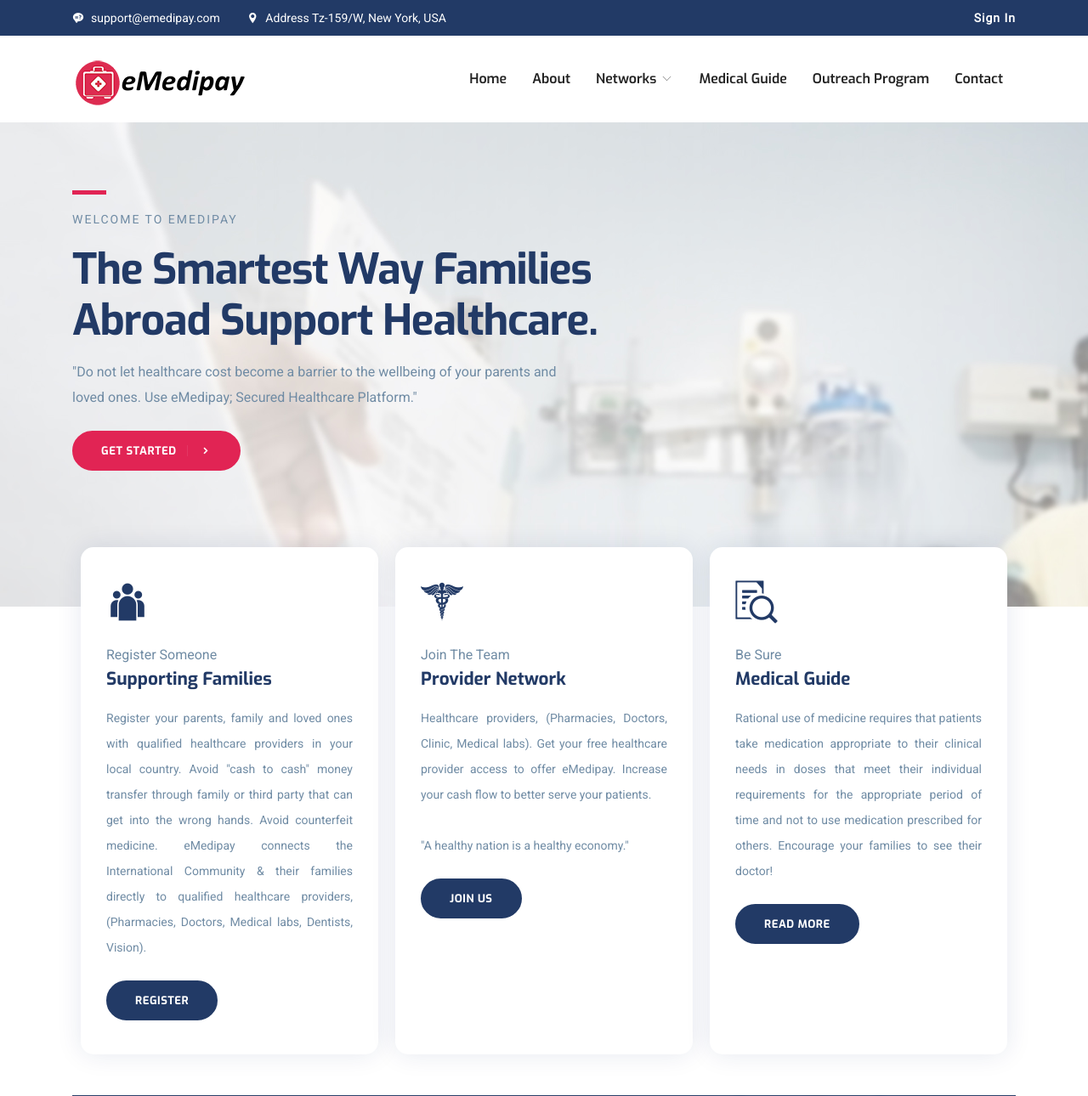
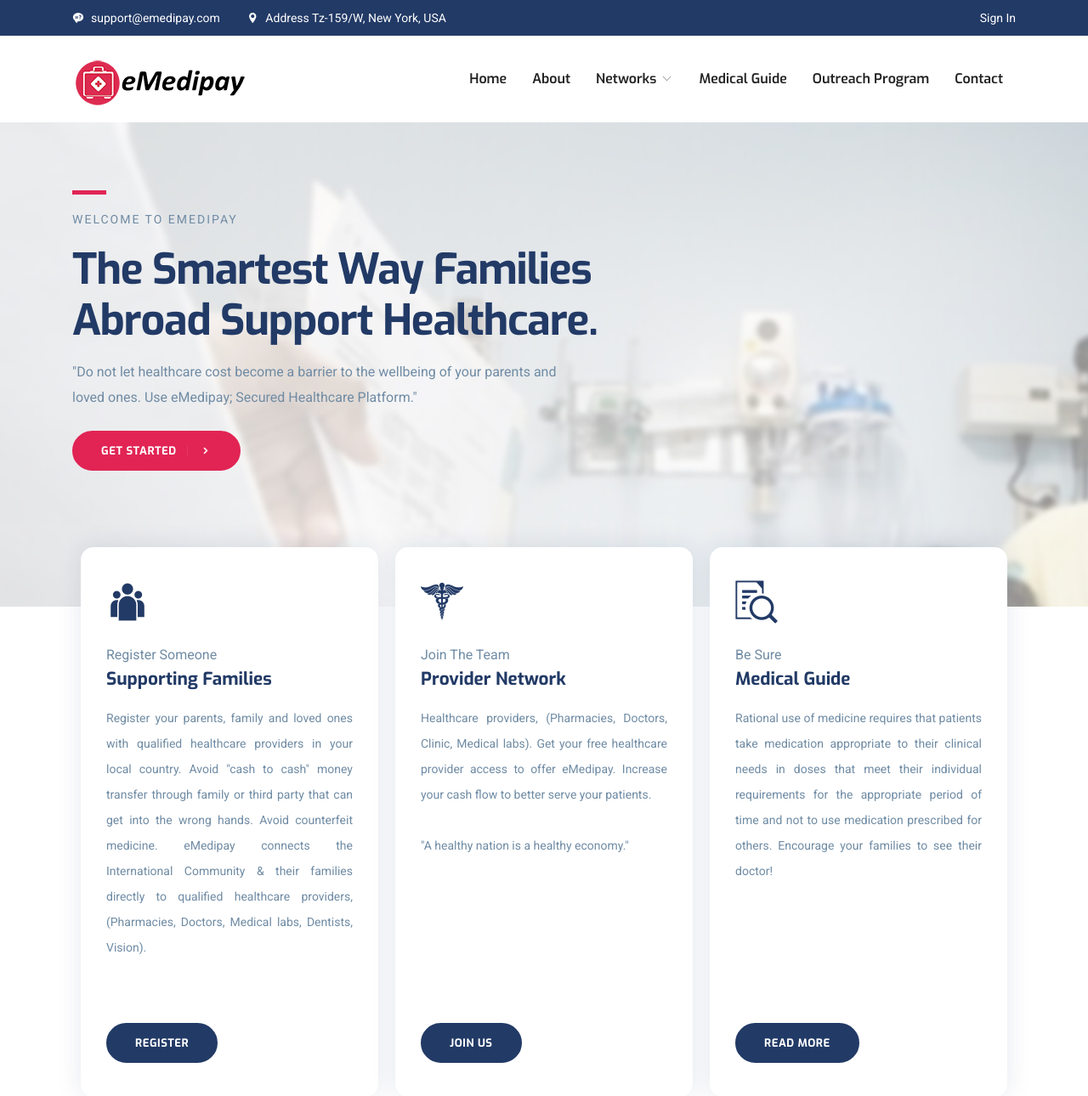
Before and after one commit to philab12/eMedifrontend, a PHP site: page / in a window 1280 px wide. Shown: the top 1290 px of the page at 85% size. Run offline with PHP 8.4, Linux system fonts and the light colour scheme; some libraries are stand-ins or nearby versions.

Commit message:
Aligned buttons

```diff
--- a/header.php
+++ b/header.php
@@ -10,8 +10,8 @@
                         </ul>
                     </div>
                     <div class="col-lg-6">
-                        <div class="text-lg-right top-right-bar mt-2 mt-lg-0">
-                            <a href="app/sign-in.php" target="_new">
+                        <div class="text-lg-right top-bar-info mt-2 mt-lg-0">
+                            <a href="app/sign-in.php" target="_new" style="color: #fff;">
                                 <span>Sign In</span>
                             </a>
                         </div>
--- a/index.php
+++ b/index.php
@@ -40,7 +40,7 @@
                             </div>
                             <span>Register Someone</span>
                             <h4 class="mb-3">Supporting Families</h4>
-                            <p class="mb-4" style="text-align: justify;">Register your parents, family and loved ones with qualified healthcare providers in your local country. Avoid "cash to cash" money transfer through family or third party that can get into the wrong hands. Avoid counterfeit
+                            <p class="mb-4" style="text-align: justify; height:350px;">Register your parents, family and loved ones with qualified healthcare providers in your local country. Avoid "cash to cash" money transfer through family or third party that can get into the wrong hands. Avoid counterfeit
                                 medicine. eMedipay connects the International Community & their families directly to qualified healthcare providers, (Pharmacies, Doctors, Medical labs, Dentists, Vision).</p>
                             <a href="app/sign-up.php" class="btn btn-main btn-round-full" target="_new">Register</a>
                         </div>
@@ -51,7 +51,7 @@
                             </div>
                             <span>Join The Team</span>
                             <h4 class="mb-3">Provider Network</h4>
-                            <p class="mb-4" style="text-align: justify;">Healthcare providers, (Pharmacies, Doctors, Clinic, Medical labs). Get your free healthcare provider access to offer eMedipay. Increase your cash flow to better serve your patients.<br> <br>"A healthy nation is a healthy economy."</p>
+                            <p class="mb-4" style="text-align: justify; height:350px;">Healthcare providers, (Pharmacies, Doctors, Clinic, Medical labs). Get your free healthcare provider access to offer eMedipay. Increase your cash flow to better serve your patients.<br> <br>"A healthy nation is a healthy economy."</p>
                             <a href="app/sign-up.php" class="btn btn-main btn-round-full" target="_new">Join Us</a>
                         </div>
 
@@ -61,7 +61,7 @@
                             </div>
                             <span>Be Sure</span>
                             <h4 class="mb-3">Medical Guide</h4>
-                            <p class="mb-4" style="text-align: justify;">Rational use of medicine requires that patients take medication appropriate to their clinical needs in doses that meet their individual requirements for the appropriate period of time and not to use medication prescribed for others. Encourage your families to see their doctor!</p>
+                            <p class="mb-4" style="text-align: justify; height:350px;">Rational use of medicine requires that patients take medication appropriate to their clinical needs in doses that meet their individual requirements for the appropriate period of time and not to use medication prescribed for others. Encourage your families to see their doctor!</p>
                             <a href="about.php" class="btn btn-main btn-round-full">Read More</a>
                         </div>
                     </div>
```
